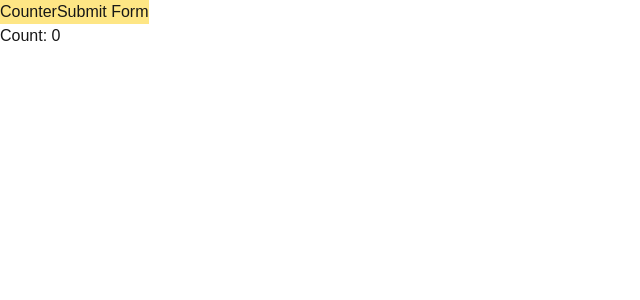
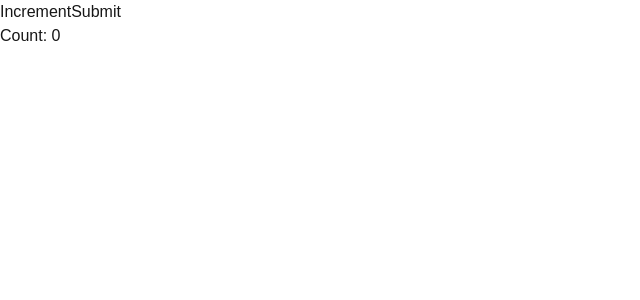
Before and after one commit to joeyprint/wongnok-nextjs-concept, a Next.js app: page /recipes in a window 1280 px wide. Shown: the top 300 px of the page, without its empty margins (0-640 px from the left). Built offline with nearby package versions, Linux system fonts and the light colour scheme.

Commit message:
create button component

```diff
--- a/app/recipes/page.tsx
+++ b/app/recipes/page.tsx
@@ -1,5 +1,6 @@
 "use client";
 
+import Button from "@/components/bases/Button";
 import { useState } from "react";
 
 const RecipePage = () => {
@@ -7,22 +8,17 @@ const RecipePage = () => {
 
   return (
     <div>
-      <Button onClick={() => setCount(count + 1)}>Counter</Button>
-      <Button onClick={() => {}}>Submit Form</Button>
+      <Button onClick={() => setCount(count + 1)}>Increment</Button>
+      <Button
+        onClick={() => {
+          console.log("SUBMIT");
+        }}
+      >
+        Submit
+      </Button>
       <p>Count: {count}</p>
     </div>
   );
 };
 
-const Button = ({
-  children,
-  ...restProps
-}: React.ButtonHTMLAttributes<HTMLButtonElement>) => {
-  return (
-    <button {...restProps} className={"bg-amber-200 hover:bg-amber-600"}>
-      {children}
-    </button>
-  );
-};
-
 export default RecipePage;
--- /dev/null
+++ b/components/bases/Button.tsx
@@ -0,0 +1,10 @@
+import { ButtonHTMLAttributes } from "react";
+
+type ButtonProps = ButtonHTMLAttributes<HTMLButtonElement>;
+
+const Button = (props: ButtonProps) => {
+  const { children, ...restProps } = props;
+  return <button {...restProps}>{children}</button>;
+};
+
+export default Button;
```
